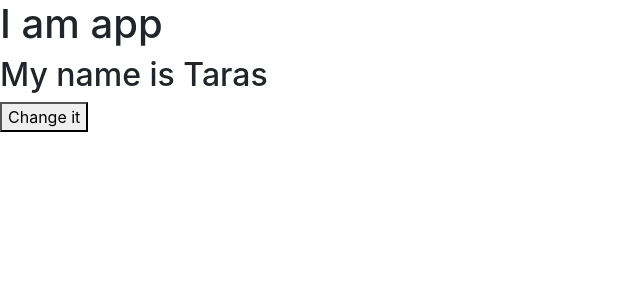
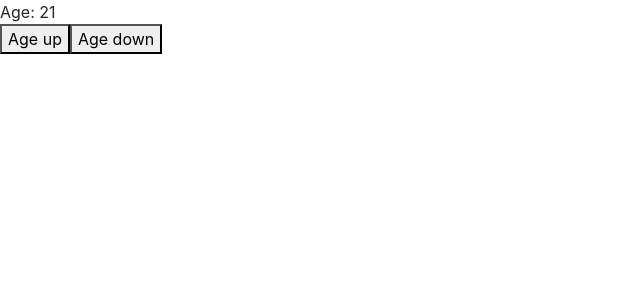
Before and after one commit to prezliata/React-JS-list, a React (Create React App) app: page / in a window 1280 px wide. Shown: the top 300 px of the page, without its empty margins (0-640 px from the left). Built offline with nearby package versions, Linux system fonts and the light colour scheme.

Commit message:
updated reducer

```diff
--- a/src/App.js
+++ b/src/App.js
@@ -1,29 +1,61 @@
-import React from 'react';
+import React, { Component } from 'react';
+// import {connect} from 'react-redux';
 
 import {connect} from 'react-redux';
 
 
+class App  extends Component {
+	// state = {
+	// 	age:21
+	// }
 
-function App(props) {
-	return(
-		<div>
-			<h1>I am app</h1>
-			<h2>My name is {props.myName}</h2>
-			<button onClick={()=>{props.changeName("Oleg")}}>Change it</button>
-		</div>
-	)
+	render(){
+		return(
+			<div>
+				<div>Age: <span>{this.props.age}</span></div>
+				<button onClick={this.props.onAgeUp}>Age up</button>
+				<button onClick={this.props.onAgeDown}>Age down</button>
+			</div>
+		)
+	}
 }
 
 const mapStateToProps = (state) =>{
 	return {
-		myName: state.name
+		age:state.age
 	}
-}
+};
 
-const mapDispatchToProps = (dispatch) => {
+const mapDispatchToProps = (dispatch) =>{
 	return {
-		changeName: (name) =>{dispatch({type:'CHANGE_NAME', payload:name})}
+		onAgeUp: () =>dispatch({type:"AGE_UP"}),
+		onAgeDown: () =>dispatch({type:"AGE_DOWN"})
 	}
-}
+};
 
-export default  connect(mapStateToProps, mapDispatchToProps) (App);
+
+export default connect(mapStateToProps, mapDispatchToProps) (App);
+
+// function App(props) {
+// 	return(
+// 		<div>
+// 			<h1>I am app</h1>
+// 			<h2>My name is {props.myName}</h2>
+// 			<button onClick={()=>{props.changeName("Oleg")}}>Change it</button>
+// 		</div>
+// 	)
+// }
+
+// const mapStateToProps = (state) =>{
+// 	return {
+// 		myName: state.name
+// 	}
+// }
+
+// const mapDispatchToProps = (dispatch) => {
+// 	return {
+// 		changeName: (name) =>{dispatch({type:'CHANGE_NAME', payload:name})}
+// 	}
+// }
+
+// export default  connect(mapStateToProps, mapDispatchToProps) (App);
--- a/src/index.js
+++ b/src/index.js
@@ -5,7 +5,7 @@ import App from './App';
 import * as serviceWorker from './serviceWorker';
 import 'bootstrap/dist/css/bootstrap.css';
 
-import reducer from './reducers/reducer';
+import reducer from './store/reducer';
 import {createStore} from 'redux';
 import {Provider} from 'react-redux';
 
--- a/src/reducers/reducer.js
+++ /dev/null
@@ -1,15 +0,0 @@
-const iState = {
-	name: 'Taras'
-}
-
-const reducer = (state=iState,action) => {
-    if(action.type === 'CHANGE_NAME'){
-        return{
-            ...state,
-            name:action.payload
-        }
-    }
-    return state;
-}
-
-export default reducer;
--- /dev/null
+++ b/src/store/reducer.js
@@ -0,0 +1,25 @@
+const initialState = {
+	age: 21
+}
+
+const reducer = (state=initialState,action) => {
+    const newState = {...state};
+
+    switch (action.type){
+        case "AGE_UP":
+            newState.age++;
+            break;
+        case "AGE_DOWN":
+            newState.age--;
+            break;
+    }
+    // if(action.type === 'CHANGE_NA{ME'){
+    //     return{
+    //         ...state,
+    //         name:action.payload
+    //     }
+    // }
+    return newState;
+}
+
+export default reducer;
```
